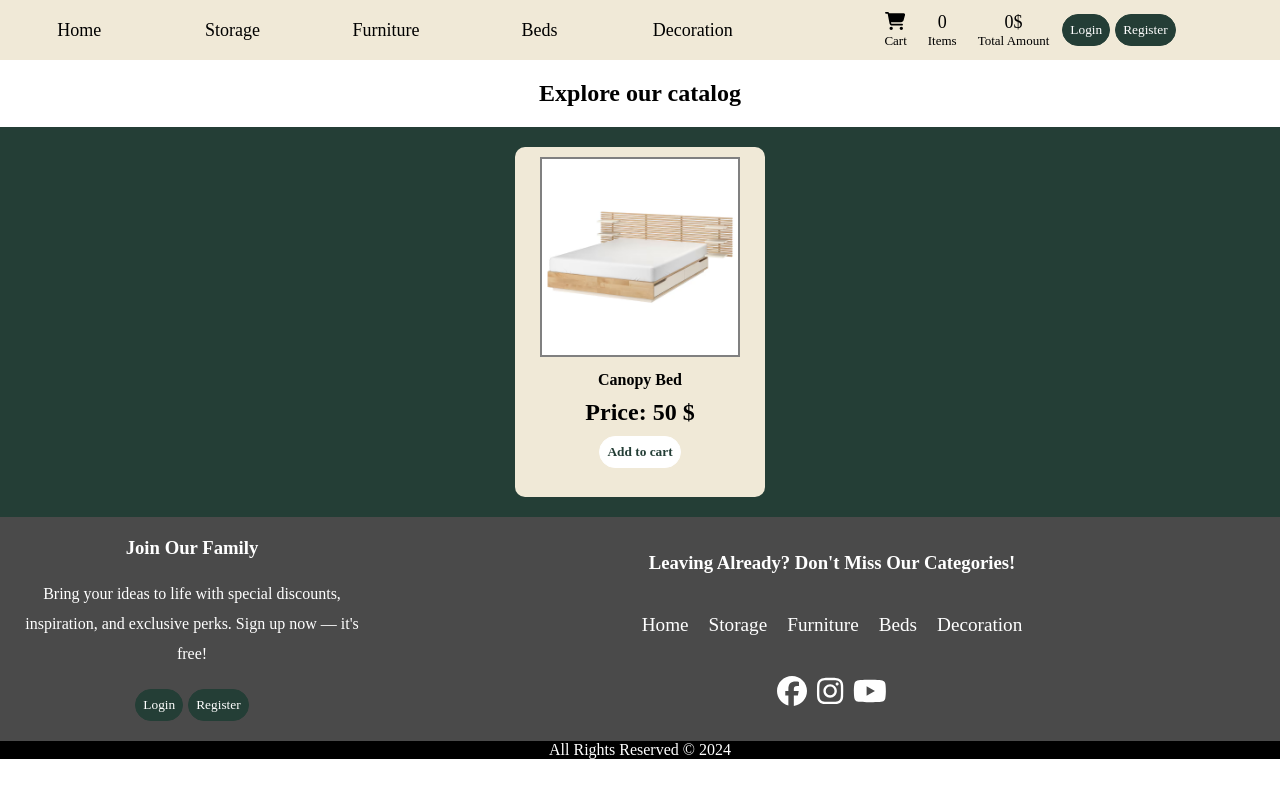
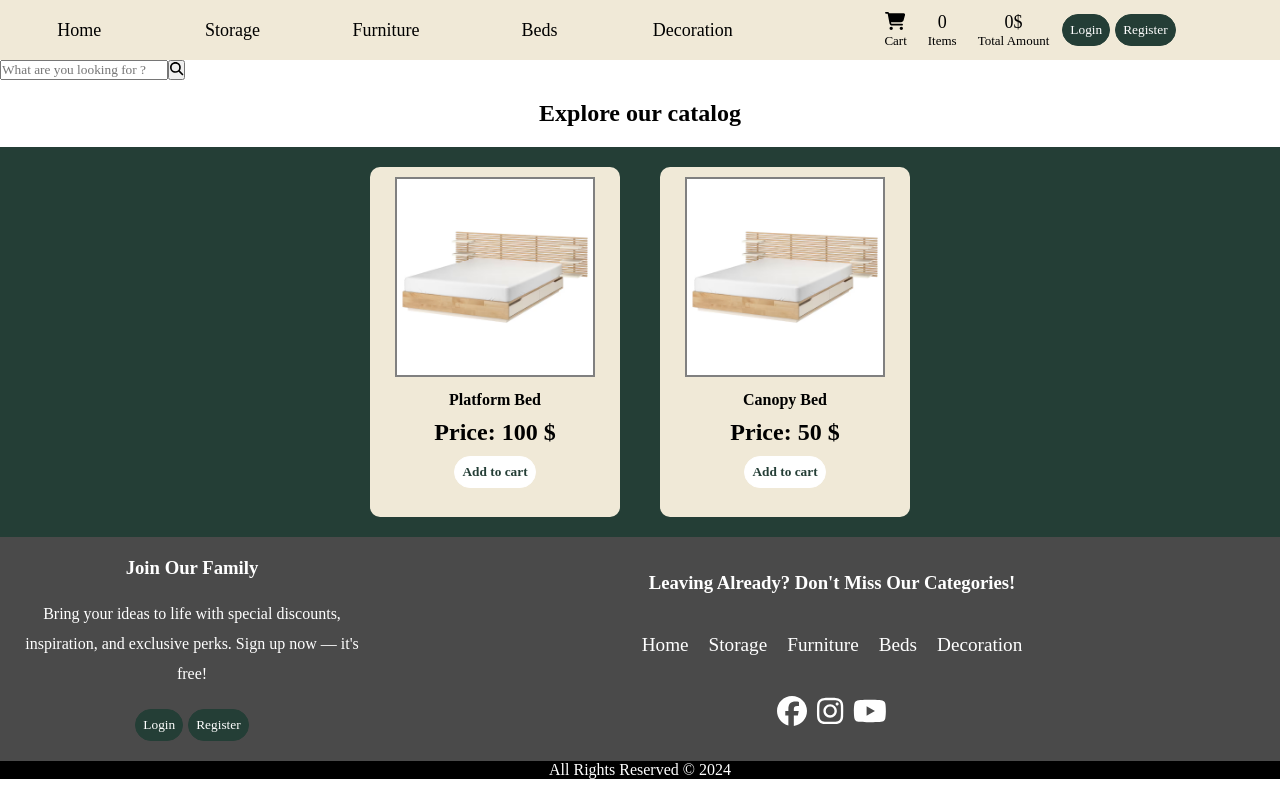
Before and after one commit to AlikBook/web_project_poland, a Vue app in the folder home_decoration_page/: page /storage in a window 1280 px wide. Built offline with nearby package versions, Linux system fonts and the light colour scheme.

Commit message:
Creation of a search bar

```diff
--- a/home_decoration_page/src/App.vue
+++ b/home_decoration_page/src/App.vue
@@ -27,7 +27,7 @@
             quantity_available: 3,
             price: 100,
             quantity_cart: 0,
-            category: "Beds",
+            category: "Storage",
           },
           {
             id: 1,
@@ -37,8 +37,17 @@
             quantity_available: 3,
             price: 50,
             quantity_cart: 0,
+            category: "Storage",
+          },{
+            id: 2,
+            product_name: "Test Bed",
+            description: "This is a very good bed",
+            img: "../imgs/product_images/bed1_product.avif",
+            quantity_available: 4,
+            price: 75,
+            quantity_cart: 0,
             category: "Home",
-          }
+          },
         ],
         cart_products:[],
         categories:[
--- a/home_decoration_page/src/components/Catalog_product.vue
+++ b/home_decoration_page/src/components/Catalog_product.vue
@@ -2,7 +2,12 @@
   <div class="main_product_section">
     <h2>Explore our catalog</h2>
     <ul class="list_products">
-      <li class="product" v-for="item in products" :key="item.id" v-show="item.category===Page_category">
+      <li
+        class="product"
+        v-for="item in products"
+        :key="item.id"
+        v-show="item.category === Page_category"
+      >
         <Product
           :product="item"
           @product-clicked="viewProduct"
@@ -20,11 +25,6 @@ export default {
   name: "Catalog_product",
   components: {
     Product,
-
-},
-data(){
-  return{
-  }
   },
   props: {
     add_product_to_cart: Function,
@@ -38,6 +38,7 @@ methods: {
   },
 };
 </script>
+
 
 
 <style scoped>
--- a/home_decoration_page/src/components/Search_bar.vue
+++ b/home_decoration_page/src/components/Search_bar.vue
@@ -1,9 +1,30 @@
 <template>
     <div class="Search">
-            <input type="text" name="" id="" placeholder="What are you looking for ?">
-            <button><font-awesome-icon :icon="['fas', 'magnifying-glass']" /></button>
+            <input v-model="search_text" type="text" name="" id="" placeholder="What are you looking for ?">
+            <button @click="emit_search"><font-awesome-icon :icon="['fas', 'magnifying-glass']" /></button>
     </div>
 </template>
 
 <script>
+
+  export default {
+    name: "Storage",
+    props: {
+      products: Array,
+    },
+    data(){
+      return{
+        search_text:"",
+        saved_search_text:"",
+      }
+    },
+    methods:{
+        emit_search(){
+            this.saved_search_text = this.search_text;
+            this.$emit("search", this.saved_search_text)
+            this.search_text = ""
+            this.saved_search_text = ""
+        }
+    }
+  };
 </script>
--- a/home_decoration_page/src/views/Storage.vue
+++ b/home_decoration_page/src/views/Storage.vue
@@ -1,32 +1,61 @@
 <template>
   <div class="Storage_page">
-
-        <Catalog_product :add_product_to_cart="add_product_to_cart" :products="products" :Page_category="Page_category" />
-
+    <Search_bar @search="filterProducts" />
+    <Catalog_product
+      :add_product_to_cart="add_product_to_cart"
+      :products="filteredProducts"
+      :Page_category="Page_category"
+    />
   </div>
 </template>
 
 <script>
 import Catalog_product from "../components/Catalog_product.vue";
+import Search_bar from "../components/Search_bar.vue";
 
 export default {
   name: "Storage",
   components: {
     Catalog_product,
+    Search_bar,
   },
   props: {
     add_product_to_cart: Function,
     products: Array,
   },
-    data(){
-      return{
-        Page_category:"Home",
-        search_text:"",
-        saved_search_text:"",
-      }
-    }
+  data() {
+    return {
+      Page_category: "Storage",
+      text_to_search: "",
+      filteredProducts: this.products,
+    };
+  },
+  watch: {
+
+    products: {
+      handler() {
+        this.filterProducts(this.text_to_search);
+      },
+      immediate: true,
+    },
+  },
+  methods: {
+    filterProducts(searchText) {
+      this.text_to_search = searchText;
+      const search = searchText.toLowerCase();
+
+      this.filteredProducts = this.products.filter(item => {
+        return (
+          !search ||
+          item.product_name.toLowerCase().includes(search) ||
+          item.description.toLowerCase().includes(search)
+        );
+      });
+    },
+  },
 };
 </script>
+
 
 <style>
 
```
Lines whose indentation alone changed are shown as unchanged.
